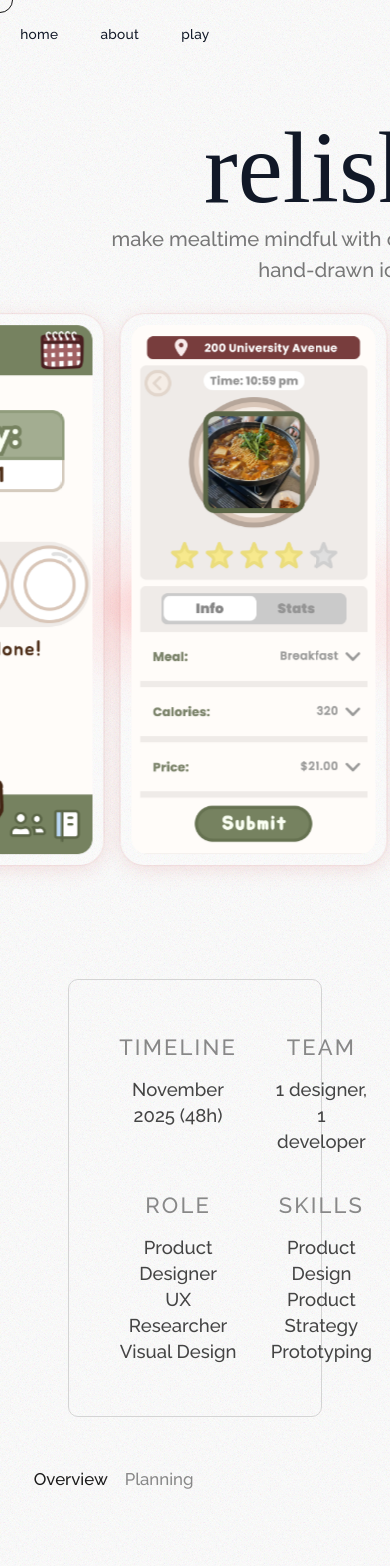
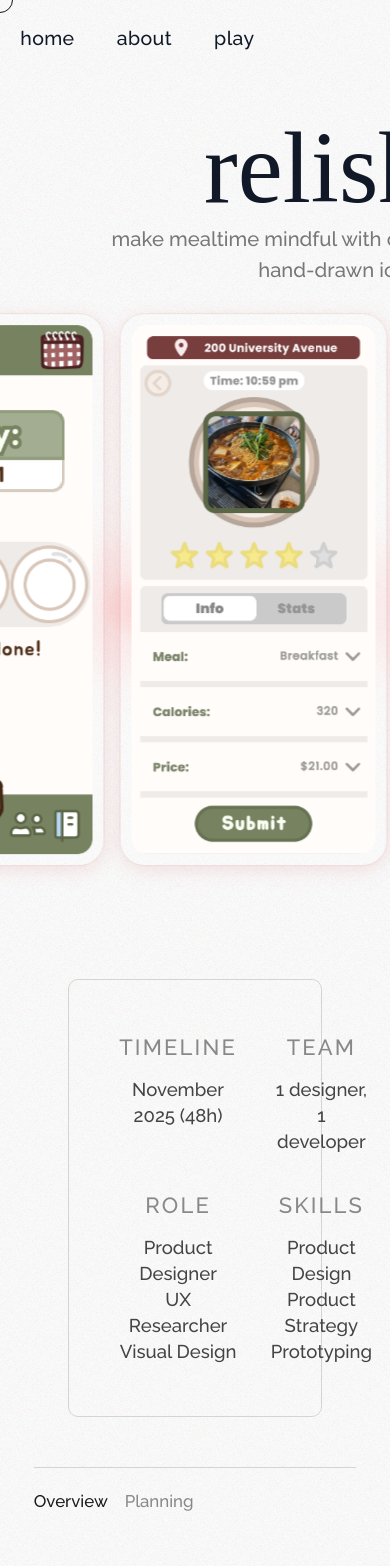
Before and after one commit to amyw41/amyw41.github.io, a React (Vite) app: page /projects/relish in a window 390 px wide. Shown: the top 1566 px of the page. Built offline with nearby package versions, Linux system fonts and the light colour scheme.

Commit message:
added min font size to taskbar

```diff
--- a/src/App.css
+++ b/src/App.css
@@ -1,3 +1,13 @@
+:root {
+  /* Taskbar Font Sizes */
+  --taskbar-min-tablet: 1.2rem;
+  --taskbar-min-mobile: 1.1rem;
+
+  /* Footer Font Sizes */
+  --footer-min-tablet: 1.8rem;
+  --footer-min-mobile: 1.5rem;
+}
+
 body,
 html {
   cursor: none !important;
@@ -915,7 +925,7 @@ body {
 
   .taskbar {
     padding: 1.8rem 2rem 1rem 2rem;
-    font-size: clamp(0.9rem, 2.5vw, 1.25rem);
+    font-size: clamp(var(--taskbar-min-tablet), 2.5vw, 1.4rem);
   }
 
   .about-title {
@@ -931,7 +941,7 @@ body {
   }
 
   .footer-left {
-    font-size: clamp(1.5rem, 4vw, 3rem);
+    font-size: clamp(var(--footer-min-tablet), 5vw, 3rem);
   }
 
 }
@@ -954,7 +964,7 @@ body {
 
   .taskbar {
     padding: 1.4rem 1.2rem 0.8rem 1.2rem;
-    font-size: clamp(0.8rem, 3.5vw, 1rem);
+    font-size: clamp(var(--taskbar-min-mobile), 5vw, 1.3rem);
   }
 
   .nav-right {
@@ -1006,7 +1016,7 @@ body {
   }
 
   .footer-left {
-    font-size: clamp(1.2rem, 5vw, 2rem);
+    font-size: clamp(var(--footer-min-mobile), 10vw, 2.8rem);
     top: 3rem;
     right: 2rem;
   }
@@ -1263,6 +1273,11 @@ body.relish-page {
   color: #1a1a1a;
 }
 
+.sidebar-nav {
+  border-top: 1px solid #d4d4d4;
+  padding-top: 1.2rem;
+}
+
 .sidebar-nav ul {
   list-style: none;
   padding: 0;
@@ -1387,7 +1402,7 @@ body.relish-page {
 
 .problem-section {
   padding-top: 4rem;
-  border-top: 1px solid #eee;
+  border-top: 1px solid #d4d4d4;
 }
 
 .problem-section:first-of-type {
```
